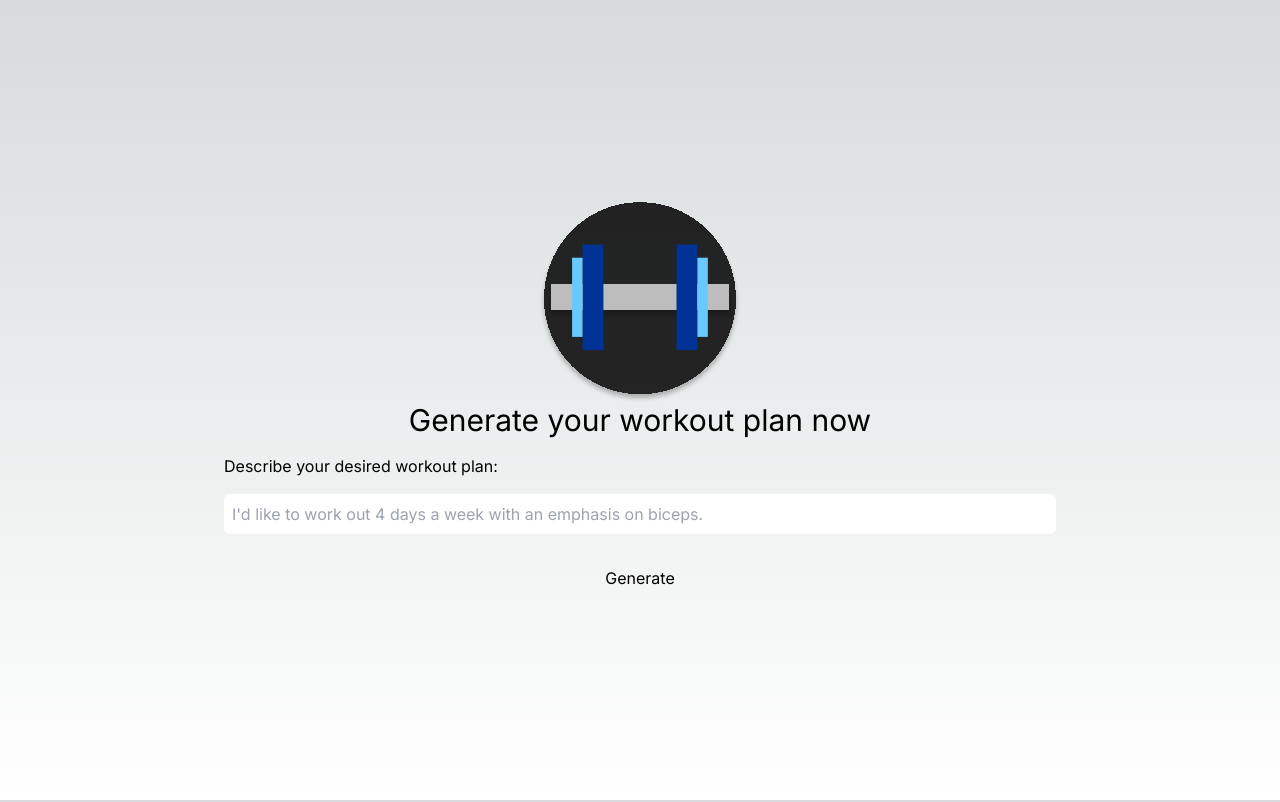
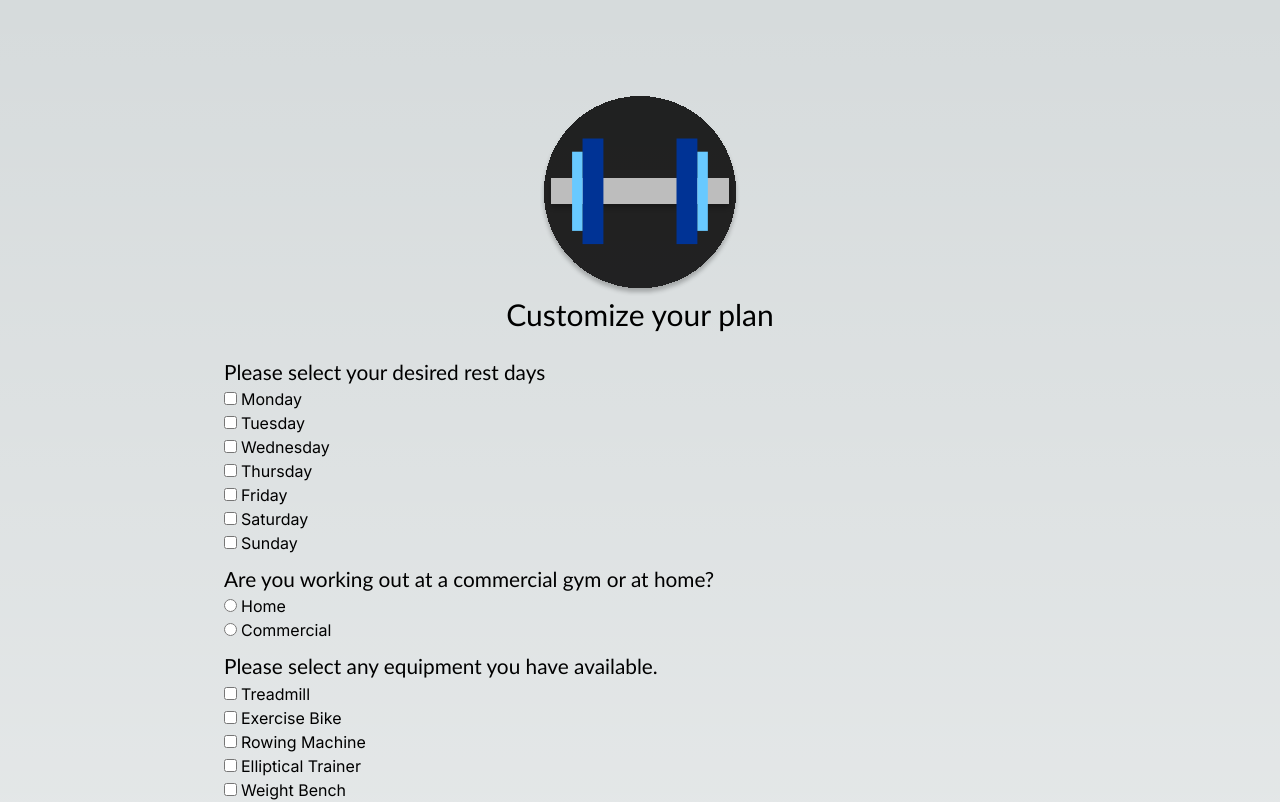
Before and after one commit to pickles27/sweat-smart, a Next.js app: page / in a window 1280 px wide. Shown: the top 802 px of the page. Built offline with nearby package versions, Linux system fonts and the light colour scheme.

Commit message:
update to use form

```diff
--- a/src/app/api/chat/route.ts
+++ b/src/app/api/chat/route.ts
@@ -10,10 +10,8 @@ const openai = new OpenAI({
 });
 
 export async function POST(req: Request) {
-  console.log("oh hello");
   // Extract the `messages` from the body of the request
   const { messages } = await req.json();
-  console.log("messages: ", messages);
 
   // Request the OpenAI API for the response based on the prompt
   const response = await openai.chat.completions.create({
--- a/src/app/globals.css
+++ b/src/app/globals.css
@@ -25,3 +25,25 @@ body {
     )
     rgb(var(--background-start-rgb));
 }
+
+h1,
+h2 {
+  font-family: "Trebuchet MS", "Lucida Sans Unicode", "Lucida Grande",
+    "Lucida Sans", Arial, sans-serif;
+}
+
+h2 {
+  font-size: 1.3rem;
+}
+
+h2:not(:first-child) {
+  margin-top: 1.5rem;
+}
+
+li {
+  font-family: Verdana, Geneva, Tahoma, sans-serif;
+}
+
+.plan > div {
+  margin-top: 1rem;
+}
--- a/src/app/layout.tsx
+++ b/src/app/layout.tsx
@@ -7,6 +7,9 @@ const inter = Inter({ subsets: ["latin"] });
 export const metadata: Metadata = {
   title: "Sweat Smart",
   description: "AI powered personalized workout plan generator",
+  icons: {
+    icon: "./favicon.ico",
+  },
 };
 
 export default function RootLayout({
--- a/src/app/page.tsx
+++ b/src/app/page.tsx
@@ -1,23 +1,44 @@
 "use client";
 
-import { useChat } from "ai/react";
 import Image from "next/image";
 import logo from "@/public/logo.svg";
 import spinner from "@/public/spinner.gif";
+import { useWorkoutPlan } from "@/utils/useWorkoutPlan";
+import { PreferencesForm } from "@/components/PreferencesForm";
+import { buildPrompt } from "@/utils/promptBuilder";
+import { PlanConstraints } from "@/utils/types";
+import { useId } from "react";
 
 export default function Home() {
-  const { messages, input, handleInputChange, handleSubmit, isLoading } =
-    useChat();
+  const messageId = useId();
+  const { workoutPlan, isLoading, append } = useWorkoutPlan();
+
+  const onFormSubmit = (values: PlanConstraints) => {
+    const prompt = buildPrompt(values);
+    append({
+      id: messageId,
+      content: prompt,
+      role: "user",
+    });
+  };
+
+  const plan = workoutPlan ? (
+    <div dangerouslySetInnerHTML={{ __html: workoutPlan }} className="plan" />
+  ) : null;
 
   return (
-    <main className="flex min-h-screen flex-col items-center justify-center p-8 sm:px-36 lg:px-56 sm:py-24">
+    <main className="flex min-h-screen flex-col items-center justify-center p-8 sm:px-36 lg:px-56 sm:py-24 text-black dark:text-white ">
       <div className="flex flex-col items-center w-full">
         <Image src={logo} alt="logo" priority height={200} width={200} />
         <h1 className="text-3xl text-center">
-          {isLoading ? "Generating..." : "Generate your workout plan now"}
+          {isLoading
+            ? "Generating..."
+            : workoutPlan
+            ? "Your workout plan"
+            : "Customize your plan"}
         </h1>
         <div className="mt-4 w-full">
-          {isLoading ? (
+          {isLoading && (
             <Image
               className="mx-auto"
               src={spinner}
@@ -25,48 +46,9 @@ export default function Home() {
               height={60}
               alt="loading spinner"
             />
-          ) : (
-            <form onSubmit={handleSubmit}>
-              <label>
-                Describe your desired workout plan:
-                <input
-                  type="text"
-                  className="w-full text-black mt-4 p-2 rounded-md"
-                  id="prompt"
-                  name="prompt"
-                  placeholder="I'd like to work out 4 days a week with an emphasis on biceps."
-                  value={input}
-                  onChange={handleInputChange}
-                />
-              </label>
-              <div className="w-full flex justify-center">
-                <button
-                  className="dark:bg-white dark:text-black light:bg-black light:text-white p-2 mt-6 rounded-md w-full sm:w-fit"
-                  type="submit"
-                >
-                  Generate
-                </button>
-              </div>
-            </form>
           )}
-
-          {messages.length > 0 && (
-            <div className="w-full">
-              <div className="my-6">
-                <hr />
-              </div>
-              <div className="mt-6">
-                <h2 className="text-xl">Your workout plan</h2>
-                <div className="mt-4">
-                  {messages.slice(1).map((message) => (
-                    <p className="whitespace-pre-wrap" key={message.id}>
-                      {message.content}
-                    </p>
-                  ))}
-                </div>
-              </div>
-            </div>
-          )}
+          {!workoutPlan && <PreferencesForm onFormSubmit={onFormSubmit} />}
+          <div className="plan">{plan}</div>
         </div>
       </div>
     </main>
```
Also changed, not shown: tsconfig.json (+6 -20 lines), 1 other file (tests, documents, lock files or other folders).
